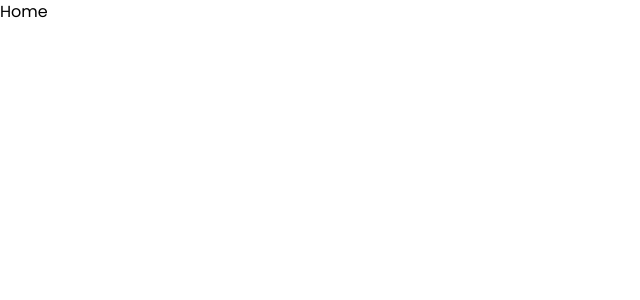
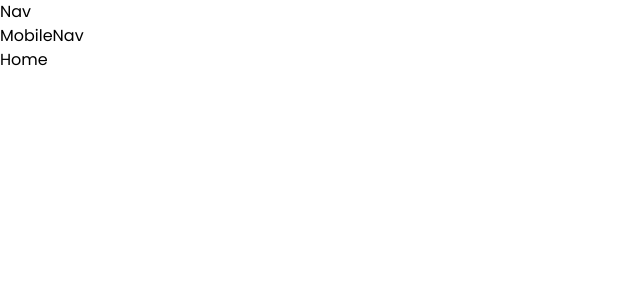
Before and after one commit to ge419/3d-bone-surgery, a Next.js app in the folder bone-client/: page / in a window 1280 px wide. Shown: the top 300 px of the page, without its empty margins (0-640 px from the left). Built offline with nearby package versions, Linux system fonts and the light colour scheme.

Commit message:
create navigation components

```diff
--- a/bone-client/src/app/layout.tsx
+++ b/bone-client/src/app/layout.tsx
@@ -2,6 +2,7 @@ import type { Metadata } from "next";
 import { Poppins } from "next/font/google";
 import "./globals.css";
 import React from "react";
+import ResponsiveNav from "../components/Navigation/ResponsiveNav";
 
 // const inter = Inter({ subsets: ["latin"] });
 const poppins = Poppins({ weight: ["400", "500", "600"], subsets: ["latin"] });
@@ -18,7 +19,10 @@ export default function RootLayout({
 }>) {
   return (
     <html lang="en">
-      <body className={poppins.className}>{children}</body>
+      <body className={poppins.className}>
+        <ResponsiveNav />
+        {children}
+      </body>
     </html>
   );
 }
--- a/bone-client/src/app/page.tsx
+++ b/bone-client/src/app/page.tsx
@@ -1,7 +1,12 @@
 import React from "react";
+import Home from "../components/Home";
 
-const Home = () => {
-  return <div className="text-9xl text-blue-900">Home</div>;
+const HomePage = () => {
+  return (
+    <div className="text-9xl text-blue-900">
+      <Home />
+    </div>
+  );
 };
 
-export default Home;
+export default HomePage;
--- /dev/null
+++ b/bone-client/src/components/Home.tsx
@@ -0,0 +1,7 @@
+import React from "react";
+
+const Home = () => {
+  return <div>Home</div>;
+};
+
+export default Home;
--- /dev/null
+++ b/bone-client/src/components/Navigation/MobileNav.tsx
@@ -0,0 +1,7 @@
+import React from "react";
+
+const MobileNav = () => {
+  return <div>MobileNav</div>;
+};
+
+export default MobileNav;
--- /dev/null
+++ b/bone-client/src/components/Navigation/Nav.tsx
@@ -0,0 +1,7 @@
+import React from "react";
+
+const Nav = () => {
+  return <div>Nav</div>;
+};
+
+export default Nav;
--- /dev/null
+++ b/bone-client/src/components/Navigation/ResponsiveNav.tsx
@@ -0,0 +1,14 @@
+import React from "react";
+import MobileNav from "./MobileNav";
+import Nav from "./Nav";
+
+const ResponsiveNav = () => {
+  return (
+    <div>
+      <Nav />
+      <MobileNav />
+    </div>
+  );
+};
+
+export default ResponsiveNav;
```
